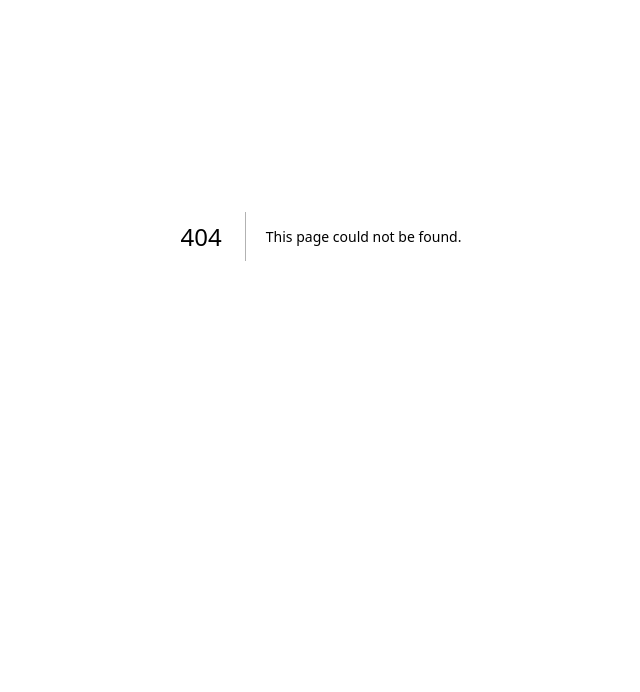
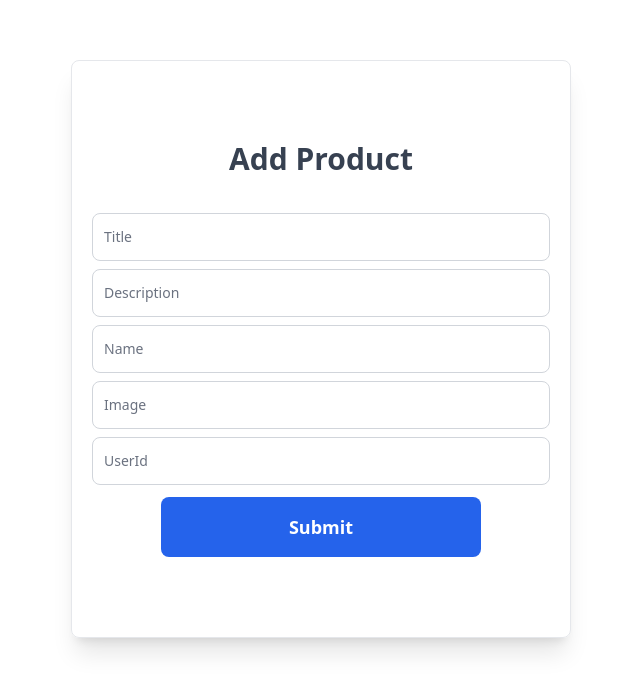
Before and after one commit to revou-fsse-1/w22-group-react-group-c, a Next.js app: page /private/add-post in a window 1280 px wide. Before the commit this address had no page. Shown: the part 164-856 px from the top of the page, without its empty margins (319-959 px from the left). Before the commit the page ends 800 px from the top, so only its background shows below. Built offline with nearby package versions, Linux system fonts and the light colour scheme; sample sign-in values are in the browser's storage.

Commit message:
user can create post

```diff
--- a/src/pages/auth/login.tsx
+++ b/src/pages/auth/login.tsx
@@ -31,8 +31,10 @@ export default function Login() {
 
   const onSubmit: SubmitHandler<FormProps> = async (data, event: any) => {
     event.preventDefault();
+
+    try {
       const response = await axios.post(
-      "https://w17-our-backend-group-c-production.up.railway.app/auth/login/user",
+        "https://wheremypets-backend-production.up.railway.app/auth/login/user",
         {
           email: data.email,
           password: data.password,
@@ -41,6 +43,9 @@ export default function Login() {
       window.localStorage.setItem("token", response.data.access_token);
       console.log(data);
       router.push("/");
+    } catch (error) {
+      alert("email or password not found!");
+    }
   };
   return (
     <div>
--- a/src/pages/auth/register.tsx
+++ b/src/pages/auth/register.tsx
@@ -31,8 +31,9 @@ export default function Register() {
 
   const onSubmit: SubmitHandler<FormProps> = async (data, event: any) => {
     event.preventDefault();
+    try {
       await axios.post(
-      "https://w17-our-backend-group-c-production.up.railway.app/auth/register/user",
+        "https://wheremypets-backend-production.up.railway.app/auth/register/user",
         {
           email: data.email,
           password: data.password,
@@ -40,6 +41,9 @@ export default function Register() {
       );
       console.log(data);
       router.push("/auth/login");
+    } catch (error) {
+      alert("Duplicate email");
+    }
   };
 
   return (
--- /dev/null
+++ b/src/pages/private/add-post.tsx
@@ -0,0 +1,214 @@
+import PrivateLayout from "@/layout/PrivateLayout";
+import { yupResolver } from "@hookform/resolvers/yup";
+import axios from "axios";
+import { useRouter } from "next/router";
+import React, { useEffect, useState } from "react";
+import {
+  FormProps,
+  SubmitHandler,
+  UseFormRegisterReturn,
+  useForm,
+} from "react-hook-form";
+import * as yup from "yup";
+
+interface ProductProps {
+  title: string;
+  name: string;
+  description: string;
+  image: string;
+  userId: string;
+}
+
+export function AddPost() {
+  const router = useRouter();
+
+  const schema = yup
+    .object({
+      title: yup.string().required("Title is required"),
+      name: yup.string().required("Name is required"),
+      description: yup.string().required("Description is required"),
+      image: yup.string().required("Image required"),
+      userId: yup.string().required("UserId is required"),
+    })
+    .required();
+
+  const {
+    register,
+    handleSubmit,
+    formState: { errors },
+  } = useForm({
+    resolver: yupResolver(schema),
+  });
+
+  const onSubmit: SubmitHandler<ProductProps> = async (data, event: any) => {
+    event.preventDefault();
+    const token = window.localStorage.getItem("token"); // - client side
+    await axios.post(
+      "https://wheremypets-backend-production.up.railway.app/post",
+      {
+        title: data.title,
+        name: data.name,
+        description: data.description,
+        image: data.image,
+        userId: data.userId,
+      },
+      {
+        headers: { Authorization: `Bearer ${token}` },
+      }
+    );
+    console.log(data);
+    router.push("/");
+  };
+  // const registerTitle: UseFormRegisterReturn<"title"> = register("title");
+  // const registerDescription: UseFormRegisterReturn<"description"> =
+  //   register("description");
+  // const registerPrice: UseFormRegisterReturn<"price"> = register("price");
+  // const registerQuantity: UseFormRegisterReturn<"quantity"> =
+  //   register("quantity");
+  // const registerCategories: UseFormRegisterReturn<"categories"> =
+  //   register("categories");
+
+  return (
+    <div>
+      <div className="p-56">
+        <div className="flex w-[500px]  flex-col space-y-5 rounded-lg border py-20 px-5 shadow-xl mx-auto">
+          <div className="mx-auto mb-2 space-y-3">
+            <h1 className=" text-3xl font-bold text-gray-700">Add Product</h1>
+          </div>
+          <form onSubmit={handleSubmit(onSubmit)}>
+            <div>
+              <div className="relative mt-2 w-full">
+                <input
+                  type="text"
+                  id="text"
+                  {...register("title")}
+                  className="border-1 peer block w-full appearance-none rounded-lg border border-gray-300 bg-transparent px-2.5 pb-2.5 pt-4 text-sm text-gray-900 focus:border-blue-600 focus:outline-none focus:ring-0"
+                  placeholder=" "
+                />
+                <label
+                  htmlFor="title"
+                  className="absolute top-2 left-1 z-10 origin-[0] -translate-y-4 scale-75 transform cursor-text select-none bg-white px-2 text-sm text-gray-500 duration-300 peer-placeholder-shown:top-1/2 peer-placeholder-shown:-translate-y-1/2 peer-placeholder-shown:scale-100 peer-focus:top-2 peer-focus:-translate-y-4 peer-focus:scale-75 peer-focus:px-2 peer-focus:text-blue-600"
+                >
+                  {" "}
+                  Title{" "}
+                </label>
+              </div>
+            </div>
+            {errors.title && (
+              <p className="text-red-500 text-sm">{errors.title.message}</p>
+            )}
+
+            <div>
+              <div className="relative mt-2 w-full">
+                <input
+                  type="text"
+                  id="description"
+                  {...register("description")} // Register password input
+                  className="border-1 peer block w-full appearance-none rounded-lg border border-gray-300 bg-transparent px-2.5 pb-2.5 pt-4 text-sm text-gray-900 focus:border-blue-600 focus:outline-none focus:ring-0"
+                  placeholder=" "
+                />
+                <label
+                  htmlFor="description"
+                  className="absolute top-2 left-1 z-10 origin-[0] -translate-y-4 scale-75 transform cursor-text select-none bg-white px-2 text-sm text-gray-500 duration-300 peer-placeholder-shown:top-1/2 peer-placeholder-shown:-translate-y-1/2 peer-placeholder-shown:scale-100 peer-focus:top-2 peer-focus:-translate-y-4 peer-focus:scale-75 peer-focus:px-2 peer-focus:text-blue-600"
+                >
+                  {" "}
+                  Description
+                </label>
+              </div>
+            </div>
+            {errors.description && (
+              <p className="text-red-500 text-sm">
+                {errors.description.message}
+              </p>
+            )}
+
+            <div>
+              <div className="relative mt-2 w-full">
+                <input
+                  type="text"
+                  id="name"
+                  {...register("name")} // Register password input
+                  className="border-1 peer block w-full appearance-none rounded-lg border border-gray-300 bg-transparent px-2.5 pb-2.5 pt-4 text-sm text-gray-900 focus:border-blue-600 focus:outline-none focus:ring-0"
+                  placeholder=" "
+                />
+                <label
+                  htmlFor="name"
+                  className="absolute top-2 left-1 z-10 origin-[0] -translate-y-4 scale-75 transform cursor-text select-none bg-white px-2 text-sm text-gray-500 duration-300 peer-placeholder-shown:top-1/2 peer-placeholder-shown:-translate-y-1/2 peer-placeholder-shown:scale-100 peer-focus:top-2 peer-focus:-translate-y-4 peer-focus:scale-75 peer-focus:px-2 peer-focus:text-blue-600"
+                >
+                  {" "}
+                  Name
+                </label>
+              </div>
+            </div>
+            {errors.name && (
+              <p className="text-red-500 text-sm">{errors.name.message}</p>
+            )}
+
+            <div>
+              <div className="relative mt-2 w-full">
+                <input
+                  type="text"
+                  id="image"
+                  {...register("image")} // Register password input
+                  className="border-1 peer block w-full appearance-none rounded-lg border border-gray-300 bg-transparent px-2.5 pb-2.5 pt-4 text-sm text-gray-900 focus:border-blue-600 focus:outline-none focus:ring-0"
+                  placeholder=" "
+                />
+                <label
+                  htmlFor="image"
+                  className="absolute top-2 left-1 z-10 origin-[0] -translate-y-4 scale-75 transform cursor-text select-none bg-white px-2 text-sm text-gray-500 duration-300 peer-placeholder-shown:top-1/2 peer-placeholder-shown:-translate-y-1/2 peer-placeholder-shown:scale-100 peer-focus:top-2 peer-focus:-translate-y-4 peer-focus:scale-75 peer-focus:px-2 peer-focus:text-blue-600"
+                >
+                  {" "}
+                  Image
+                </label>
+              </div>
+            </div>
+            {errors.image && (
+              <p className="text-red-500 text-sm">{errors.image.message}</p>
+            )}
+
+            <div>
+              <div className="relative mt-2 w-full">
+                <input
+                  type="text"
+                  id="userId"
+                  {...register("userId")} // Register password input
+                  className="border-1 peer block w-full appearance-none rounded-lg border border-gray-300 bg-transparent px-2.5 pb-2.5 pt-4 text-sm text-gray-900 focus:border-blue-600 focus:outline-none focus:ring-0"
+                  placeholder=" "
+                />
+                <label
+                  htmlFor="userId"
+                  className="absolute top-2 left-1 z-10 origin-[0] -translate-y-4 scale-75 transform cursor-text select-none bg-white px-2 text-sm text-gray-500 duration-300 peer-placeholder-shown:top-1/2 peer-placeholder-shown:-translate-y-1/2 peer-placeholder-shown:scale-100 peer-focus:top-2 peer-focus:-translate-y-4 peer-focus:scale-75 peer-focus:px-2 peer-focus:text-blue-600"
+                >
+                  {" "}
+                  UserId
+                </label>
+              </div>
+            </div>
+            {errors.userId && (
+              <p className="text-red-500 text-sm">{errors.userId.message}</p>
+            )}
+
+            <div className="z-50 text-center mt-3">
+              <button
+                className="rounded-lg z-30 bg-blue-600 hover:bg-blue-500 px-32 py-4 font-bold text-lg text-white"
+                type="submit"
+              >
+                Submit
+              </button>
+            </div>
+          </form>
+        </div>
+      </div>
+    </div>
+  );
+}
+
+const PrivateAddProduct = () => {
+  return (
+    <PrivateLayout>
+      <AddPost />
+    </PrivateLayout>
+  );
+};
+
+export default PrivateAddProduct;
```
Lines whose indentation alone changed are shown as unchanged.
